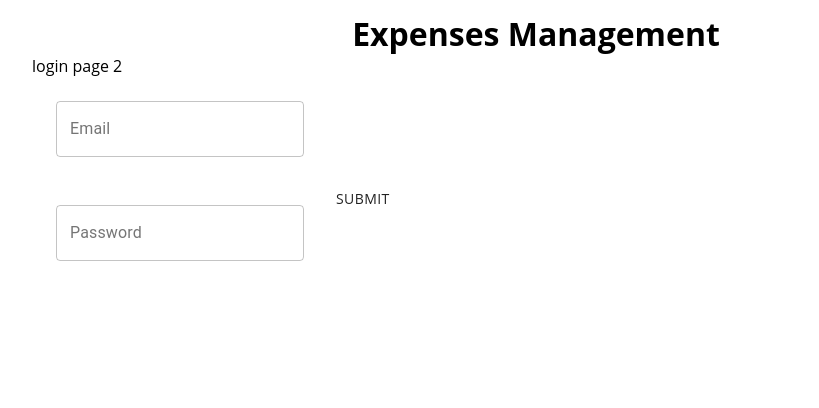
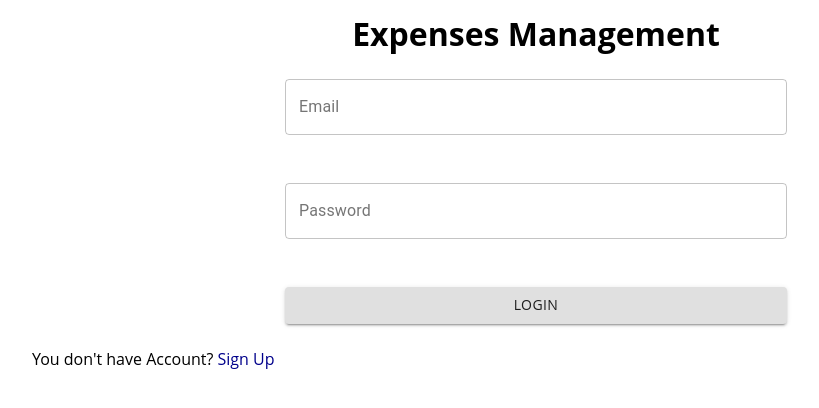
Before and after one commit to Alireza-ce/expenses-management, a React (Create React App) app: page / in a window 1280 px wide. Shown: the top 408 px of the page, without its empty margins (104-923 px from the left). Built offline with nearby package versions, Linux system fonts and the light colour scheme; no server answers.

Commit message:
connect login form to firebase

```diff
--- a/src/App.tsx
+++ b/src/App.tsx
@@ -3,20 +3,23 @@ import { Route, Routes } from 'react-router-dom';
 import AuthenticationPage from './containers/authentication/authentication';
 import LoginPage from './containers/authentication/Login/login';
 import RegisterPage from './containers/authentication/register/register';
+import { AuthProvider } from './hooks/context/AuthProvider';
 
 interface Props {
-  name:string
+  name: string
 }
 
-function App(props:Props) {
+function App(props: Props) {
   return (
-    <Routes>
-      <Route path="" element={<AuthenticationPage />}>
+    <AuthProvider>
+      <Routes>
+        <Route path="" element={<AuthenticationPage />}>
           <Route index element={<LoginPage />} />
           <Route path="register" element={<RegisterPage />} />
         </Route>
         {/* <Route path="*" element={<NotFound />} /> */}
-  </Routes>
+      </Routes>
+    </AuthProvider>
   );
 }
 
--- /dev/null
+++ b/src/components/form/index.ts
@@ -0,0 +1,9 @@
+import styled from "styled-components";
+
+export const AuthenticationForm = styled.form`
+  display: flex;
+  flex-direction: column;
+  max-width: 550px;
+  width: 100%;
+  margin: auto;
+`;
--- /dev/null
+++ b/src/components/form/links.ts
@@ -0,0 +1,14 @@
+import styled from "styled-components";
+import { Link } from "react-router-dom";
+
+export const RedirectLinks = styled.div`
+  text-align: center;
+  a > & {
+    color: red;
+  }
+`;
+
+export const CustomLink = styled(Link)`
+  color: darkblue;
+  text-decoration: none;
+`;
--- a/src/components/titles/index.ts
+++ b/src/components/titles/index.ts
@@ -7,3 +7,7 @@ interface Props{
 export const  PrimaryTitle = styled.h1<Props>`
     text-align:  ${props => props?.textAlign || 'left'};
 `;
+
+export const  SecondaryTitle = styled.h3<Props>`
+    text-align:  ${props => props?.textAlign || 'left'};
+`;
--- a/src/containers/authentication/Login/login.tsx
+++ b/src/containers/authentication/Login/login.tsx
@@ -1,8 +1,10 @@
 import React from "react";
-
 import { useForm, SubmitHandler, Controller } from "react-hook-form";
 import { ButtonForm } from "../../../components/button";
+import { AuthenticationForm } from "../../../components/form";
 import { TextFieldCustom } from "../../../components/form/input";
+import { CustomLink } from "../../../components/form/links";
+import { useAuth } from "../../../hooks/context/AuthProvider";
 
 interface Props { }
 interface LoginForm {
@@ -14,6 +16,7 @@ let rendered = 0;
 
 function LoginPage() {
   rendered++;
+  const { signIn } = useAuth();
 
   const { handleSubmit, control, formState: { errors } } = useForm<LoginForm>({
     defaultValues: {
@@ -21,14 +24,19 @@ function LoginPage() {
       password: ''
     }
   });
-  const onSubmit: SubmitHandler<LoginForm> = data => console.log(data);
+
+  const onSubmit: SubmitHandler<LoginForm> = data => {
+    console.log(data);
+    signIn(data.email, data.password)?.then(res => {
+      console.log(res)
+    }).catch(err => {
+      console.log(err)
+    })
+  };
 
   return (
     <>
-      <p>
-        login page  { rendered }
-      </p>
-      <form onSubmit={handleSubmit(onSubmit)}>
+      <AuthenticationForm onSubmit={handleSubmit(onSubmit)}>
         <Controller
           name="email"
           control={control}
@@ -40,17 +48,19 @@ function LoginPage() {
           }}
           render={({ field }) => <TextFieldCustom {...field} error={errors.email ? true : false} label="Email" variant="outlined" />}
         />
-        <p>{errors.email && "email is not correct"}</p>
         <Controller
           name="password"
           control={control}
           rules={{ required: true }}
           render={({ field }) => <TextFieldCustom {...field} error={errors.password ? true : false} label="Password" variant="outlined" type='password' />}
         />
-        <ButtonForm type="submit">
-          Submit
+        <ButtonForm type="submit" variant="contained">
+          Login
         </ButtonForm>
-      </form>
+      </AuthenticationForm>
+      <div>
+        You don't have Account? <CustomLink to="register"> Sign Up </CustomLink>
+      </div>
     </>
   );
 }
--- a/src/firebase/firebase.ts
+++ b/src/firebase/firebase.ts
@@ -1,4 +1,4 @@
-import firebase from 'firebase/app';
+import * as firebase from "firebase/app";
 import { getAuth } from "firebase/auth";
 
 const app = firebase.initializeApp({
--- /dev/null
+++ b/src/hooks/context/AuthProvider.tsx
@@ -0,0 +1,48 @@
+import { createUserWithEmailAndPassword, signInWithEmailAndPassword, onAuthStateChanged, User, UserCredential } from "firebase/auth";
+import React, { useContext, useEffect, useState } from "react";
+import { auth } from "../../firebase/firebase";
+
+interface ContextType {
+    currentUser: User | null | undefined,
+    signIn: (username: string, password: string) => Promise<UserCredential> | null
+}
+
+const AuthContext = React.createContext<ContextType>({
+    currentUser: null,
+    signIn: () => null
+});
+
+export function useAuth() {
+    return useContext(AuthContext)
+}
+
+interface Props {
+    children: any
+}
+
+export function AuthProvider({ children }: Props) {
+    const [currentUser, changeUser] = useState<User | null>();
+
+    useEffect(() => {
+        const subscribe = onAuthStateChanged(auth, (user) => {
+            console.log(user);
+            changeUser(user);
+        });
+        return subscribe;
+    }, [])
+
+    function signIn(username: string, password: string) {
+        return signInWithEmailAndPassword(auth, username, password);
+    }
+
+    const value: ContextType = {
+        currentUser,
+        signIn
+    }
+
+    return (
+        <AuthContext.Provider value={value}>
+            {children}
+        </AuthContext.Provider>
+    )
+}
```
Also changed, not shown: src/components/button/index.ts (+2 -8 lines).
